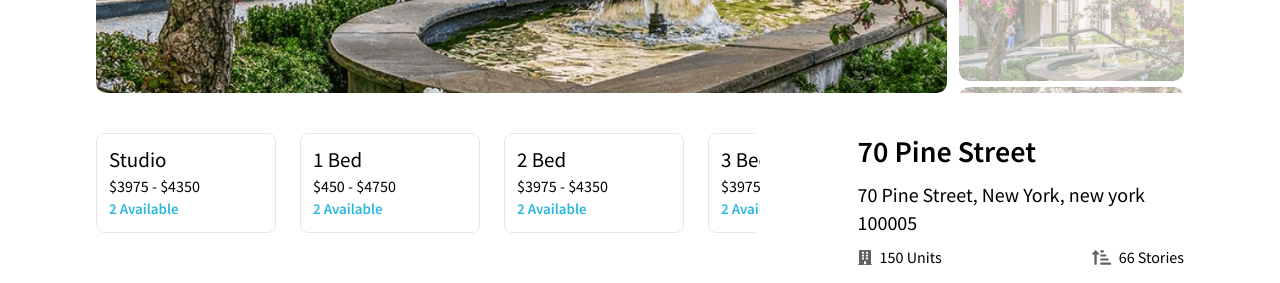
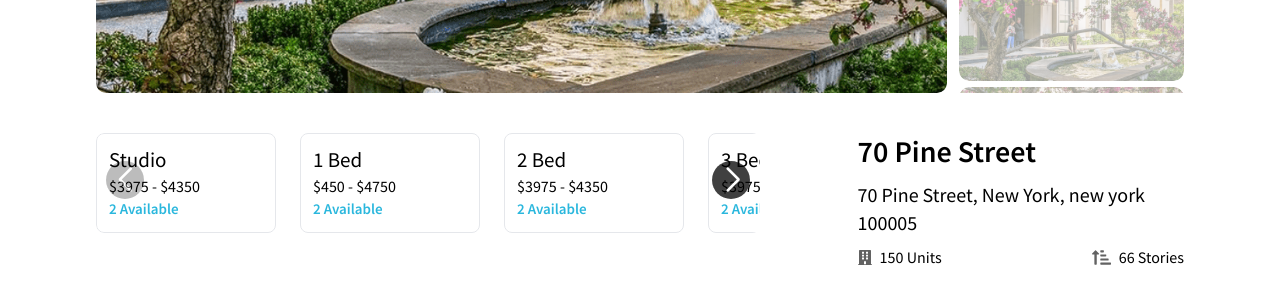
Before and after one commit to shariful10/jiibs, a Next.js app: page /building-details in a window 1280 px wide. Shown: the part 740-1023 px from the top of the page. Built offline with nearby package versions, Linux system fonts and the light colour scheme.

Commit message:
added navigation button

```diff
--- a/src/Components/Pages/building-details/Description/AboutSide/StudioBed.jsx
+++ b/src/Components/Pages/building-details/Description/AboutSide/StudioBed.jsx
@@ -20,8 +20,14 @@ const StudioBedSlide = ({ betData = [] }) => {
         "--swiper-navigation-color": "#fff",
         "--swiper-pagination-color": "#fff",
       }}
+      navigation={{
+        nextEl: ".swiper-button-next",
+        prevEl: ".swiper-button-prev",
+      }}
       className="w-full rounded-lg studio_slider"
     >
+      <div className="swiper-button-next bg-slate-200" />
+      <div className="swiper-button-prev bg-slate-200" />
       {betData?.map((bet, index) => (
         <SwiperSlide
           key={index}
```
